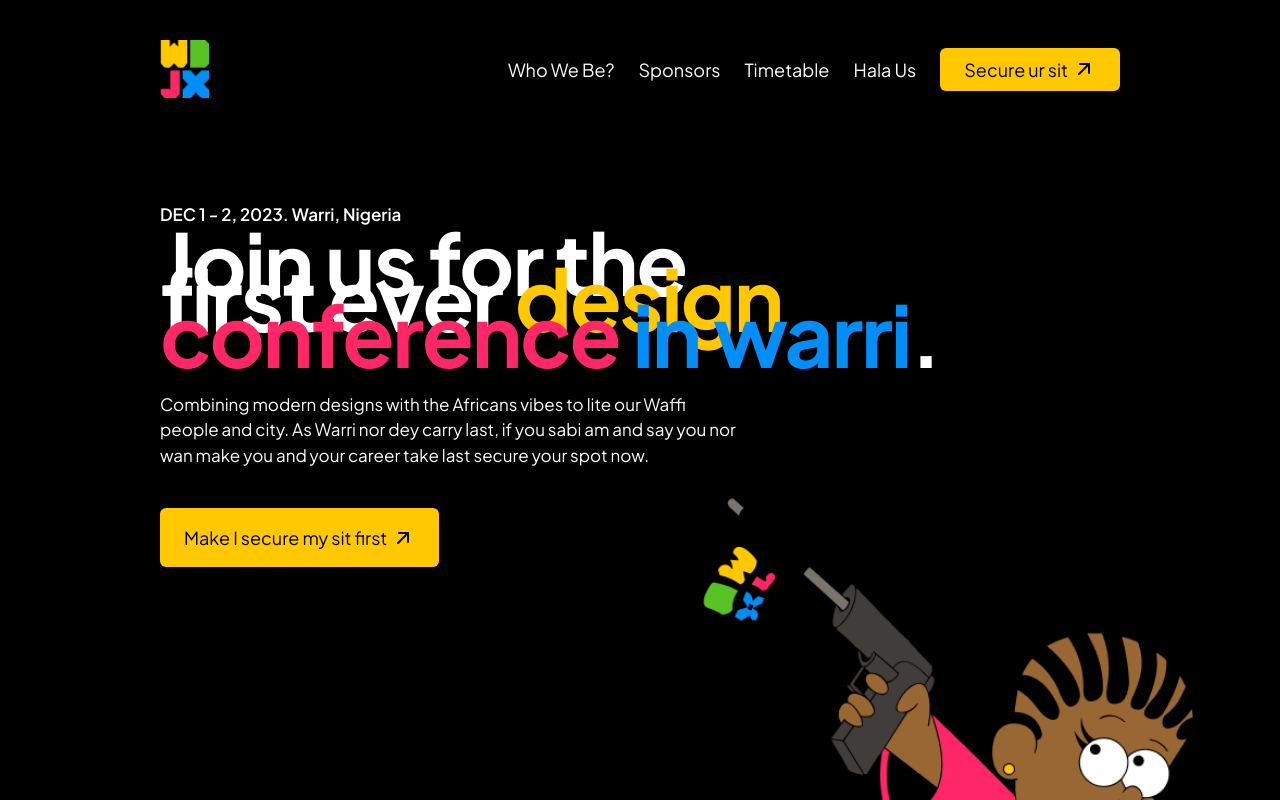
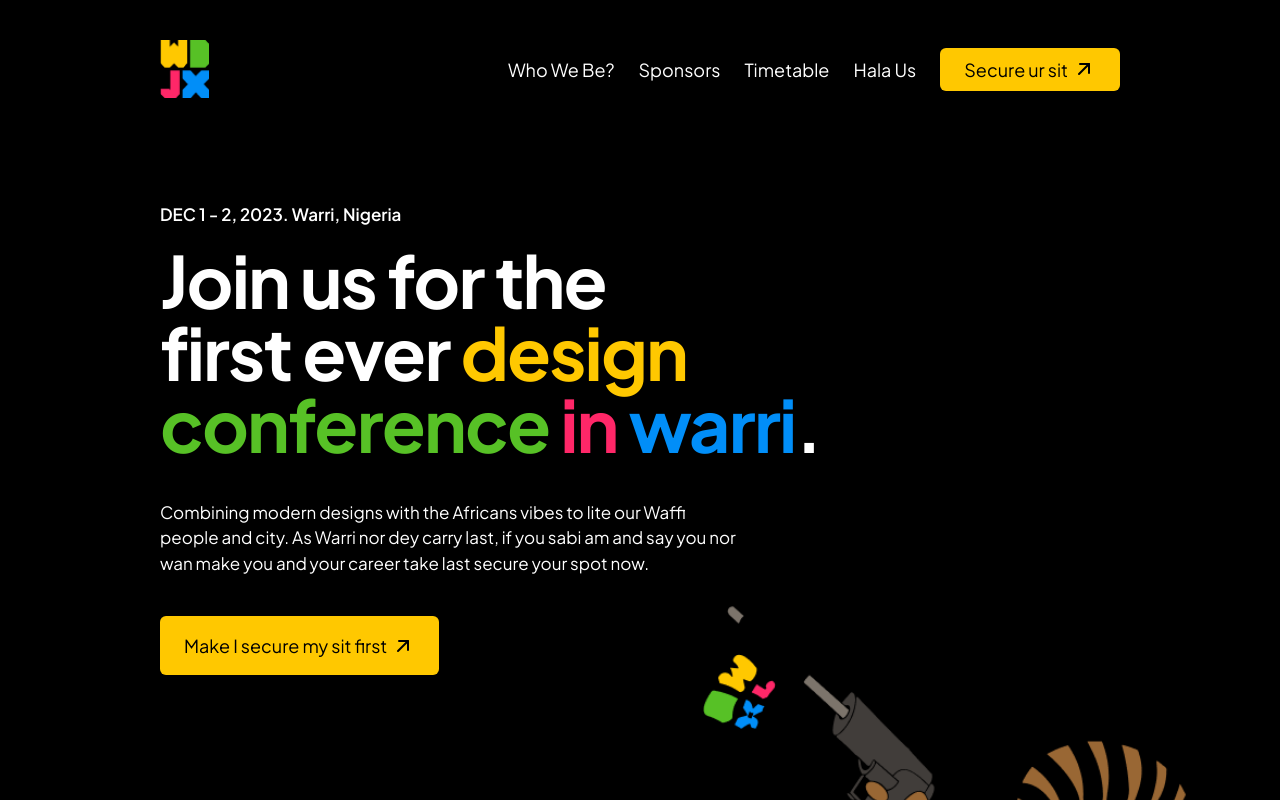
Before and after one commit to Matthewokiemute/wdjx, a Next.js app: page / in a window 1280 px wide. Shown: the top 800 px of the page. Built offline with nearby package versions, Linux system fonts and the light colour scheme.

Commit message:
New changes

```diff
--- a/src/components/HeroSection.jsx
+++ b/src/components/HeroSection.jsx
@@ -11,25 +11,23 @@ const HeroSection = () => {
     <div className="px-4 my-16 lg:my-20 lg:px-40 ">
       <p className="mb-2 lg:mb-4 md:text-[17px] text-[#fff] lg:w-3/4 font-semibold">DEC 1 - 2, 2023. Warri, Nigeria</p>
       <h1
-        className="text-2xl md:text-3xl lg:text-[85px] font-bold mb-5 lg:mb-10 text-white leading-[60px] -tracking-wide"
+        className="text-2xl md:text-3xl lg:text-7xl font-bold mb-5 lg:mb-10 text-white -tracking-wide"
         // data-aos="fade-up"
         // data-aos-delay="400"
       >
        Join us for the<br className="hidden lg:inline-block" />
        first ever <span className="text-primary">design</span><br className="hidden lg:inline-block" />
-       <span className="text-pink">conference</span> <span className="text-blue">in warri</span>.
+       <span className="text-green">conference</span> <span className="text-pink">in </span><span className="text-blue">warri</span>.
       </h1>
       <p
         className="mb-5 lg:mb-10 md:text-[17px] text-[#fff] lg:w-3/5"
-        // data-aos="fade-up"
-        // data-aos-delay="600"
       >
         Combining modern designs with the Africans vibes to lite our Waffi
         people and city. As Warri nor dey carry last, if you sabi am and say you
         nor wan make you and your career take last secure your spot now.
       </p>
       <button
-        class="flex items-center space-x-1 bg-primary text-black text-[18px] px-6 py-4 hover:opacity-80 ease-in duration-200 rounded-md"
+        className="flex items-center space-x-1 bg-primary text-black text-[18px] px-6 py-4 hover:opacity-80 ease-in duration-200 rounded-md"
         // data-aos="fade-up"
         // data-aos-delay="800"
       >
```
